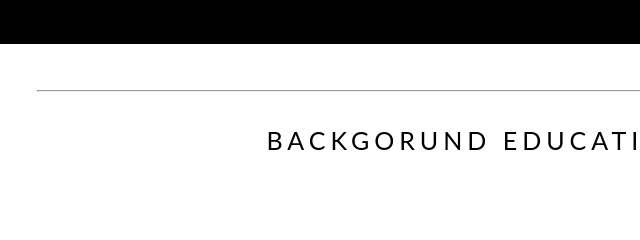
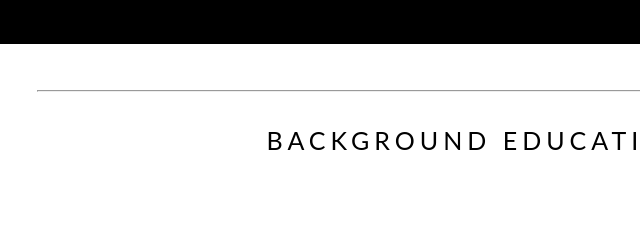
Before and after one commit to JosephLodato/JosephLodato.github.io, a website: page Webpages/WRT307.html in a window 1280 px wide. Shown: the part 980-1220 px from the top of the page, 155-795 px from the left. Drawn offline with Linux system fonts and the light colour scheme.

Commit message:
Typo Update for section heading

```diff
--- a/Webpages/WRT307.html
+++ b/Webpages/WRT307.html
@@ -451,7 +451,7 @@
             <section id="education">
                 <br>
                 <hr>
-                <h4>Backgorund Education:</h4>
+                <h4>Background Education:</h4>
 
                 <br>
                 <br>
```
